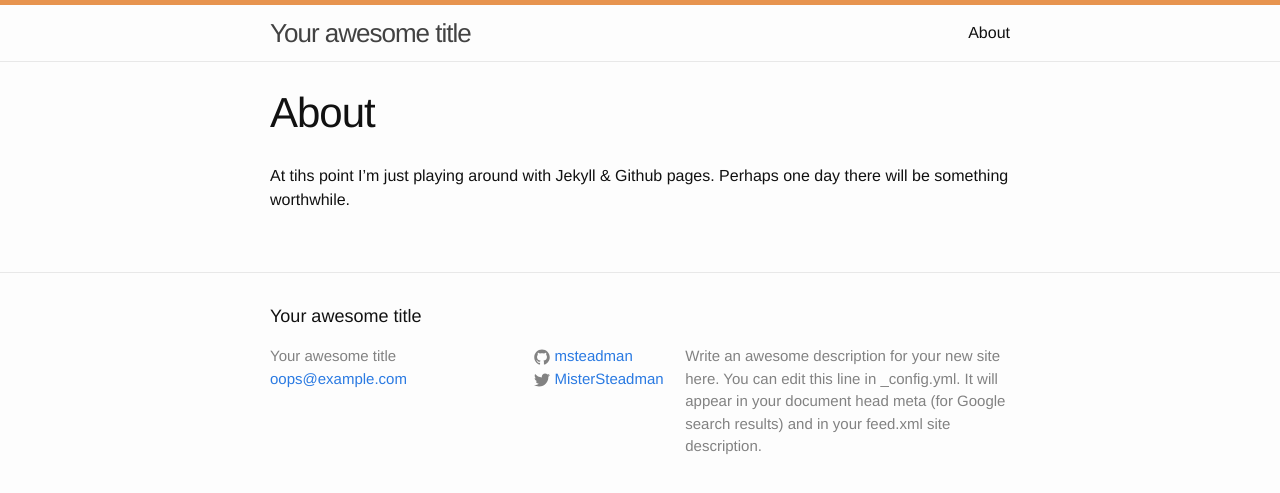
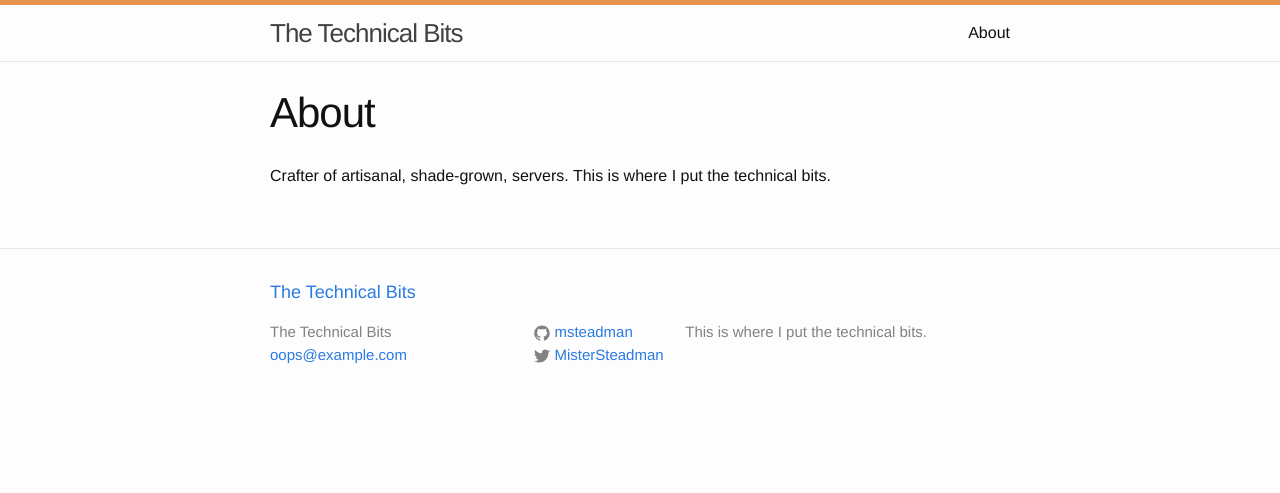
Before and after one commit to msteadman/msteadman.github.io, a Jekyll site: the page built from about.md, in a window 1280 px wide. Shown: the top 493 px of the page. Built offline with Jekyll 4.4.1, drawn with Linux system fonts in a browser that asks for light colours.

Commit message:
some cleanup and management

```diff
--- a/_config.yml
+++ b/_config.yml
@@ -1,10 +1,7 @@
 # Site settings
-title: Your awesome title
+title: The Technical Bits
 email: oops@example.com
-description: > # this means to ignore newlines until "baseurl:"
-  Write an awesome description for your new site here. You can edit this
-  line in _config.yml. It will appear in your document head meta (for
-  Google search results) and in your feed.xml site description.
+description: "This is where I put the technical bits."
 baseurl: "" # the subpath of your site, e.g. /blog/
 url: "https://msteadman.github.io" # the base hostname & protocol for your site
 twitter_username: MisterSteadman
@@ -12,3 +9,4 @@ github_username:  msteadman
 
 # Build settings
 markdown: kramdown
+exclude: [README.md, Gemfile, Gemfile.lock]
--- a/_includes/footer.html
+++ b/_includes/footer.html
@@ -2,7 +2,7 @@
 
   <div class="wrapper">
 
-    <h2 class="footer-heading">{{ site.title }}</h2>
+      <h2 class="footer-heading"><a href="{{ site.baseurl }}/">{{ site.title }}</a></h2>
 
     <div class="footer-col-wrapper">
       <div class="footer-col  footer-col-1">
--- a/about.md
+++ b/about.md
@@ -4,4 +4,4 @@ title: About
 permalink: /about/
 ---
 
-At tihs point I'm just playing around with Jekyll & Github pages. Perhaps one day there will be something worthwhile.
+Crafter of artisanal, shade-grown, servers. This is where I put the technical bits.
```
Also changed, not shown: _posts/2014-08-17-welcome-to-jekyll.markdown (deleted, +0 -25 lines), README.md (added), 1 other file.
